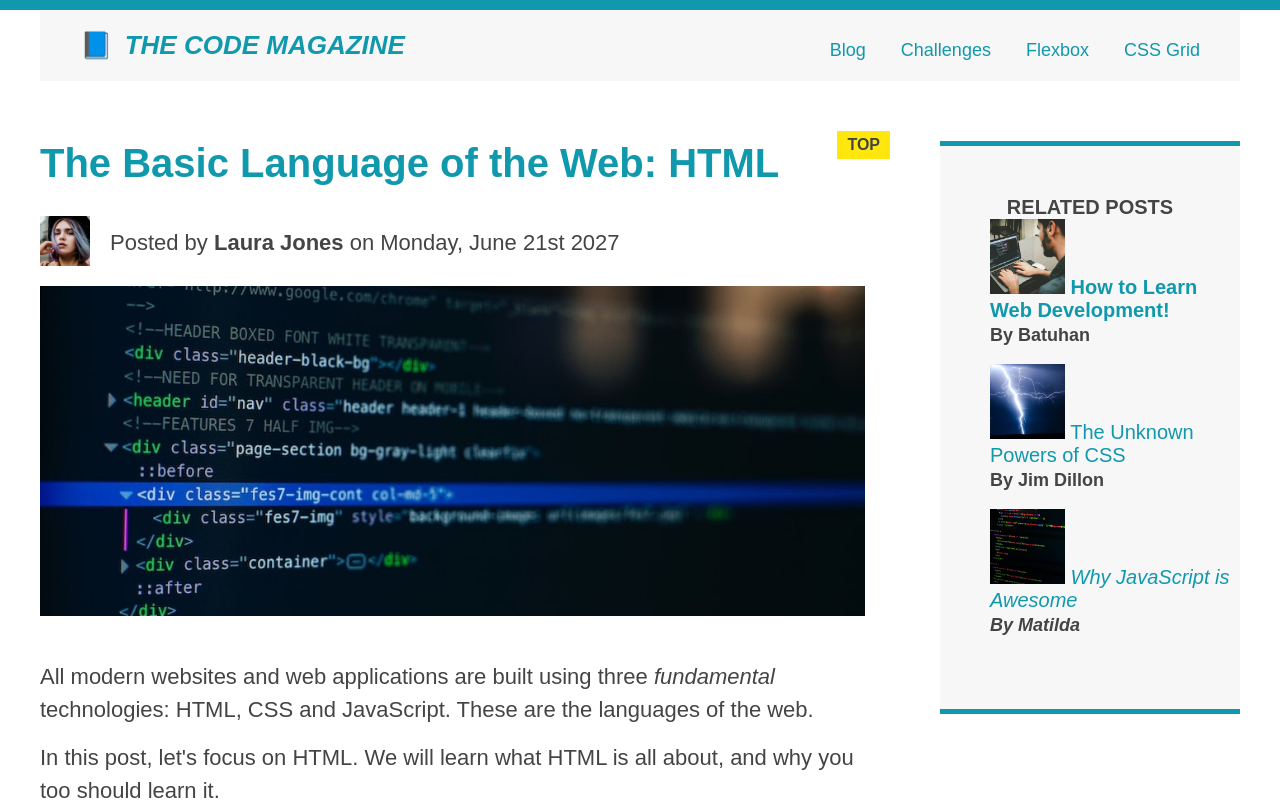
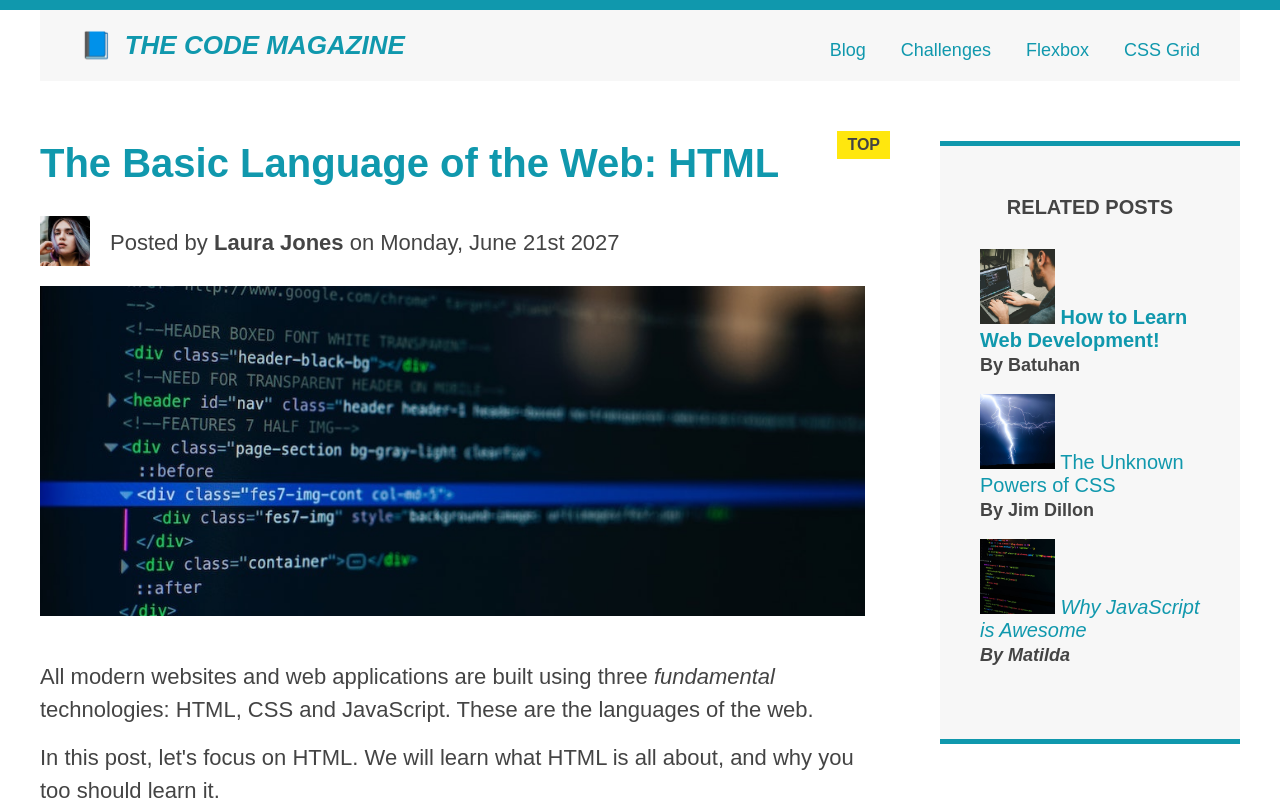
Before and after one commit to ylmztrkbatuhan/HTML-CSS-Study, a plain HTML site: page index.html in a window 1280 px wide. Shown: the top 810 px of the page. Drawn offline with Linux system fonts and the light colour scheme.

Commit message:
box-size: border-box

```diff
--- a/style.css
+++ b/style.css
@@ -2,6 +2,7 @@
   /* border-top: 10px solid #1098ad; */
   margin: 0;
   padding: 0;
+  box-sizing: border-box;
 }
 
 /* PAGE SECTIONS */
@@ -50,8 +51,7 @@ aside {
   border-bottom: 5px solid #1098ad;
   /* padding-top: 50px;
   padding-bottom: 50px; */
-  padding: 50px 0;
-  width: 500px;
+  padding: 50px 40px;
 }
 
 /* SMALLER ELEMENTS */
@@ -82,6 +82,7 @@ h4 {
   font-size: 20px;
   text-transform: uppercase;
   text-align: center;
+  margin-bottom: 30px;
 }
 
 p {
@@ -134,6 +135,7 @@ li:last-child {
 
 .related {
   list-style: none;
+  margin-left: 0;
 }
 
 body {
```
